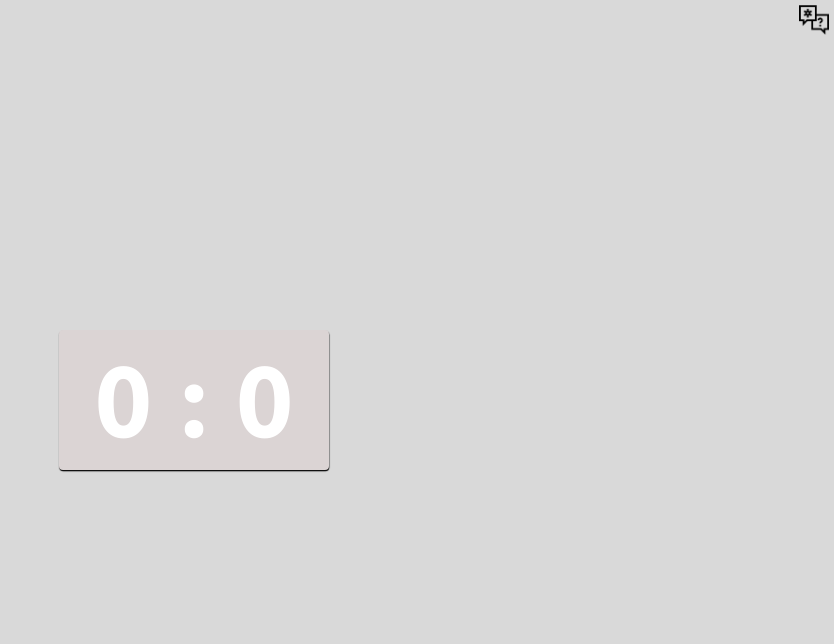
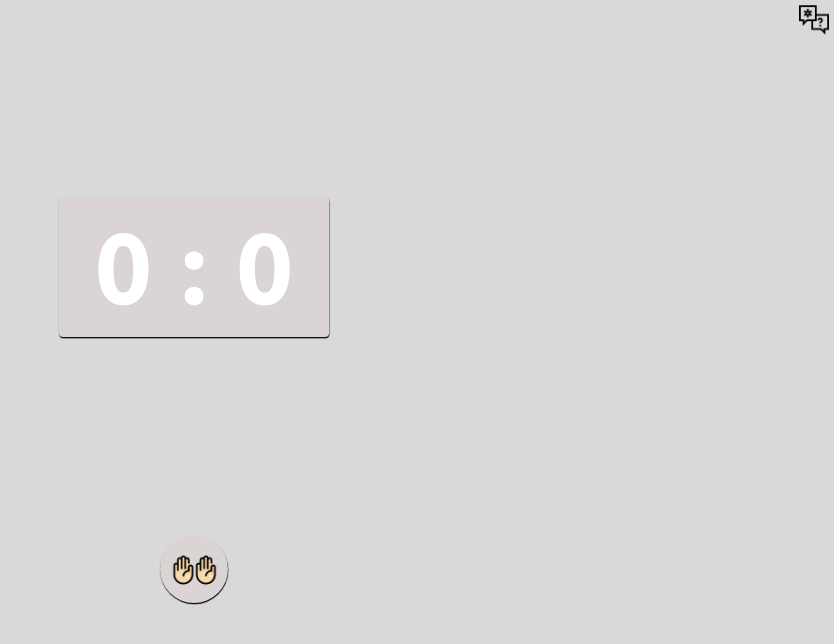
Before and after one commit to ButchBet/Rock-Paper-and-Scissors-, a plain HTML site: page index.html in a window 1280 px wide. Shown: the whole page, without its empty margins (446-1280 px from the left). Drawn offline with Linux system fonts and the light colour scheme.

Commit message:
Finished the result section.

```diff
--- a/css/style.css
+++ b/css/style.css
@@ -34,17 +34,17 @@ body,
 
 .settingAndQuestionsPanel__exit,
 .score,
-body,
 .settingAndQuestionsPanel,
 .settingAndQuestionsPanel__exit {
     justify-content: center;
 }
 
-body,
-.settingAndQuestionsPanel {
-    align-content: center;
+body {
+    justify-content: space-evenly;
 }
 
+body,
+.settingAndQuestionsPanel,
 .score {
     align-items: center;
 }
@@ -116,6 +116,17 @@ body {
     gap: 30px;
 }
 
+.result {
+    width: 68px;
+    height: 68px;
+
+}
+
+.result__img {
+    width: 100%;
+    height: 100%;
+}
+
 
 /* 3 */
 html {
@@ -160,12 +171,18 @@ body {
     border-radius: 4px;
 }
 
-.score {
+.score,
+.result {
     box-shadow: .3px 1.3px 1px black;
 }
 
 .score__item {
     color: white;
+}
+
+.result {
+    border-radius: 100%;
+    background: var(--background1);
 }
 
 /* 5 */
--- a/index.html
+++ b/index.html
@@ -50,5 +50,9 @@
 
         <p class="score__item" id="cpuScore">0</p>
     </section>
+
+    <figure class="result">
+        <img src="./assets/pp.png" alt="Paper paper result icon" class="result__img" id="resultImg">
+    </figure>
 </body>
 </html>
```
